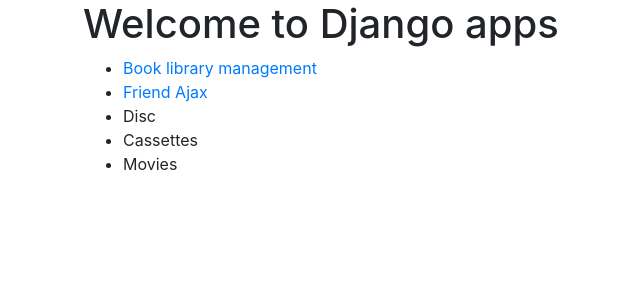
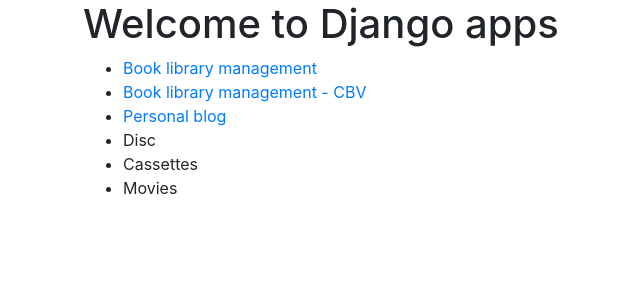
Before and after one commit to appyens/i-love-django, a Django app: page / in a window 1280 px wide. Shown: the part 56-356 px from the top of the page, without its empty margins (2-642 px from the left). Run offline with Django 3.2, Linux system fonts and the light colour scheme; some libraries are stand-ins or nearby versions.

Commit message:
post app added

```diff
--- a/djapps/ajax_app/urls.py
+++ /dev/null
@@ -1,10 +0,0 @@
-from django.urls import path
-from . import views
-
-app_name = 'ajax_app'
-
-urlpatterns = [
-    path('home/', views.index, name='home'),
-    path('post/postfriend/', views.post_friend, name='post_friend'),
-    path('get/validate/nickname/', views.validate_nickname, name='validate_nickname'),
-]
--- a/djapps/book/templates/book/home.html
+++ b/djapps/book/templates/book/home.html
@@ -1,6 +1,11 @@
 {% extends 'base.html' %}
+{% load static %}
 
 {% block title %}Anurag's Books collection {% endblock %}
+
+    {% block style %}
+    <link rel="stylesheet" href="{% static 'css/book.css' %}">
+    {% endblock style %}
 
 {% block content %}
 <h1>Welcome to Anurag's book library <small>Total books {{ total }}</small></h1>
--- a/djapps/djapps/settings.py
+++ b/djapps/djapps/settings.py
@@ -39,7 +39,6 @@
     'django.contrib.staticfiles',
     'book.apps.BookConfig',
     'book_cbv.apps.BookCbvConfig',
-    'ajax_app.apps.AjaxAppConfig',
     'post.apps.PostConfig',
 
 ]
--- a/djapps/djapps/urls.py
+++ b/djapps/djapps/urls.py
@@ -25,7 +25,6 @@
     path('', views.Index.as_view(), name='index'),
     path('book/', include('book.urls', namespace='book')),
     path('book-cbv/', include('book_cbv.urls', namespace='book_cbv')),
-    path('ajax_app/', include('ajax_app.urls', namespace='ajax_app')),
     path('post/', include('post.urls', namespace='post')),
 ]
 #
--- a/djapps/post/templates/post/snippets/sidebar.html
+++ b/djapps/post/templates/post/snippets/sidebar.html
@@ -1,6 +1,6 @@
 <div class="col-3" style="background-color: cyan">
     <h4>Popular posts</h4>
     {% for post in posts %}
-    <p>{{ post.title|truncatechars:17 }}</p>
+    <p>{{ post.title|truncatechars:30 }}</p>
     {% endfor %}
 </div>
--- a/djapps/templates/index.html
+++ b/djapps/templates/index.html
@@ -6,7 +6,8 @@
 <h1>Welcome to Django apps</h1>
 <ul>
     <li><a href="{% url 'book:book_home' %}">Book library management</a></li>
-    <li><a href="{% url 'ajax_app:home' %}">Friend Ajax</a></li>
+    <li><a href="{% url 'book_cbv:book_home' %}">Book library management - CBV</a></li>
+    <li><a href="{% url 'post:home' %}">Personal blog</a></li>
     <li>Disc</li>
     <li>Cassettes</li>
     <li>Movies</li>
```
Also changed, not shown: djapps/ajax_app/forms.py (deleted, +0 -25 lines), djapps/book/static/css/book.css (added).
